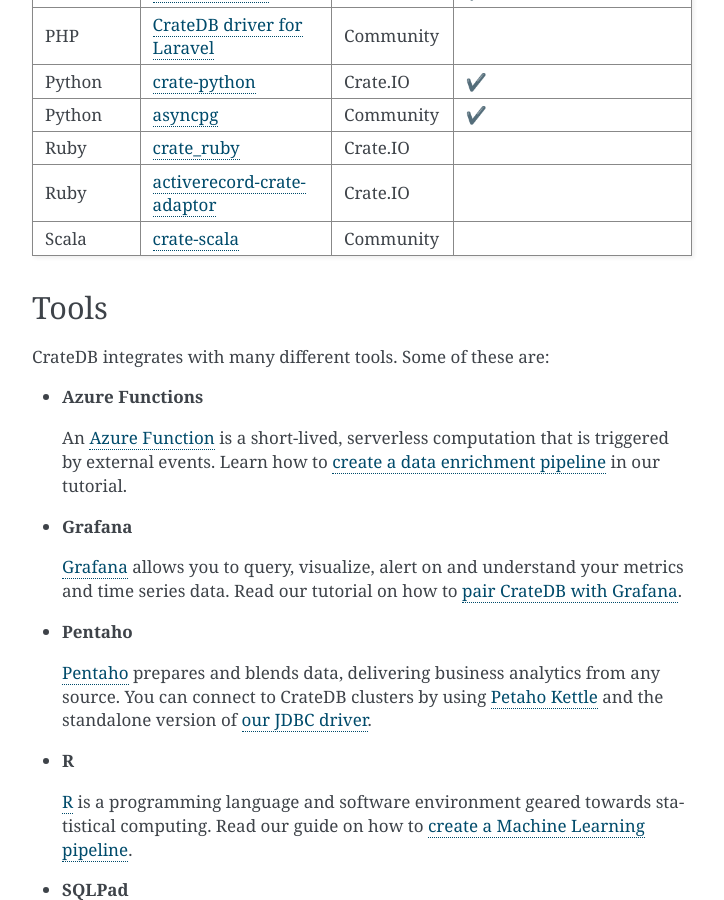
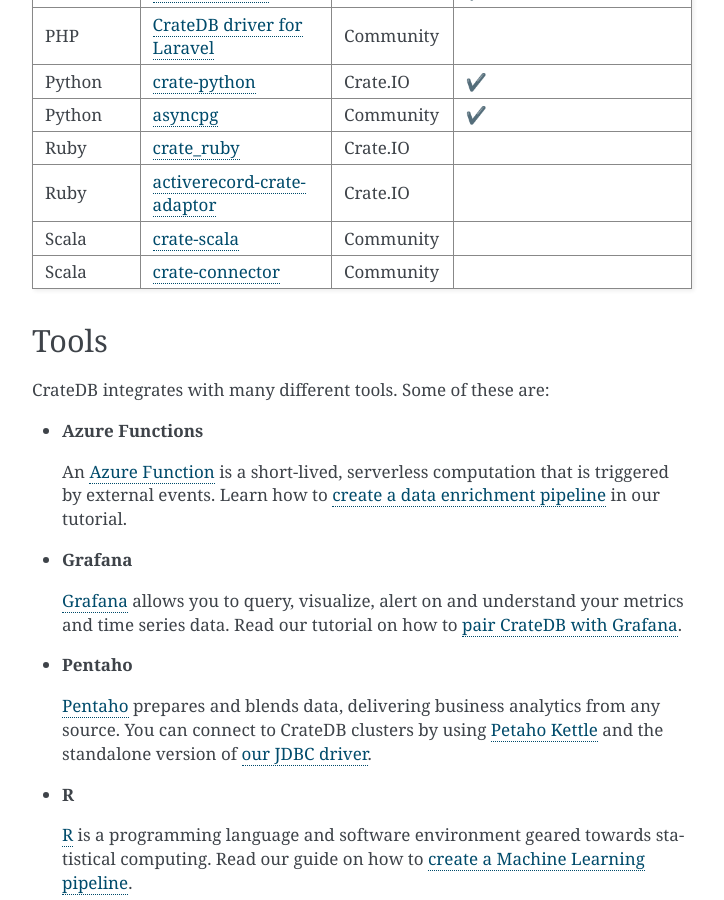
Before and after one commit to crate/crate-clients-tools, a Sphinx documentation site: the page built from docs/index.rst, in a window 1280 px wide and 900 px high, scrolled down 1296 px. Shown: the whole window, without its empty margins (388-1112 px from the left). Built offline with Sphinx 7.4.7, drawn with Linux system fonts in a browser that asks for light colours.

Commit message:
Adding link to LiamHaworth's crate-connector

```diff
--- a/docs/index.rst
+++ b/docs/index.rst
@@ -120,6 +120,10 @@
       - `crate-scala`_
       - Community
       -
+    * - Scala
+      - `crate-connector`_
+      - Community
+      -
 
 
 Tools
@@ -191,6 +195,7 @@
 .. _craterl: https://github.com/crate/craterl
 .. _crate_ruby: https://rubygems.org/gems/crate_ruby
 .. _crate-scala: https://github.com/alexanderjarvis/crate-scala
+.. _crate-connector: https://github.com/LiamHaworth/crate-connector
 .. _create a data enrichment pipeline: https://crate.io/docs/crate/howtos/en/latest/integrations/azure-functions.html
 .. _create a Machine Learning pipeline: https://crate.io/docs/crate/howtos/en/latest/integrations/r.html
 .. _DBD::Crate: https://github.com/mamod/DBD-Crate
```
